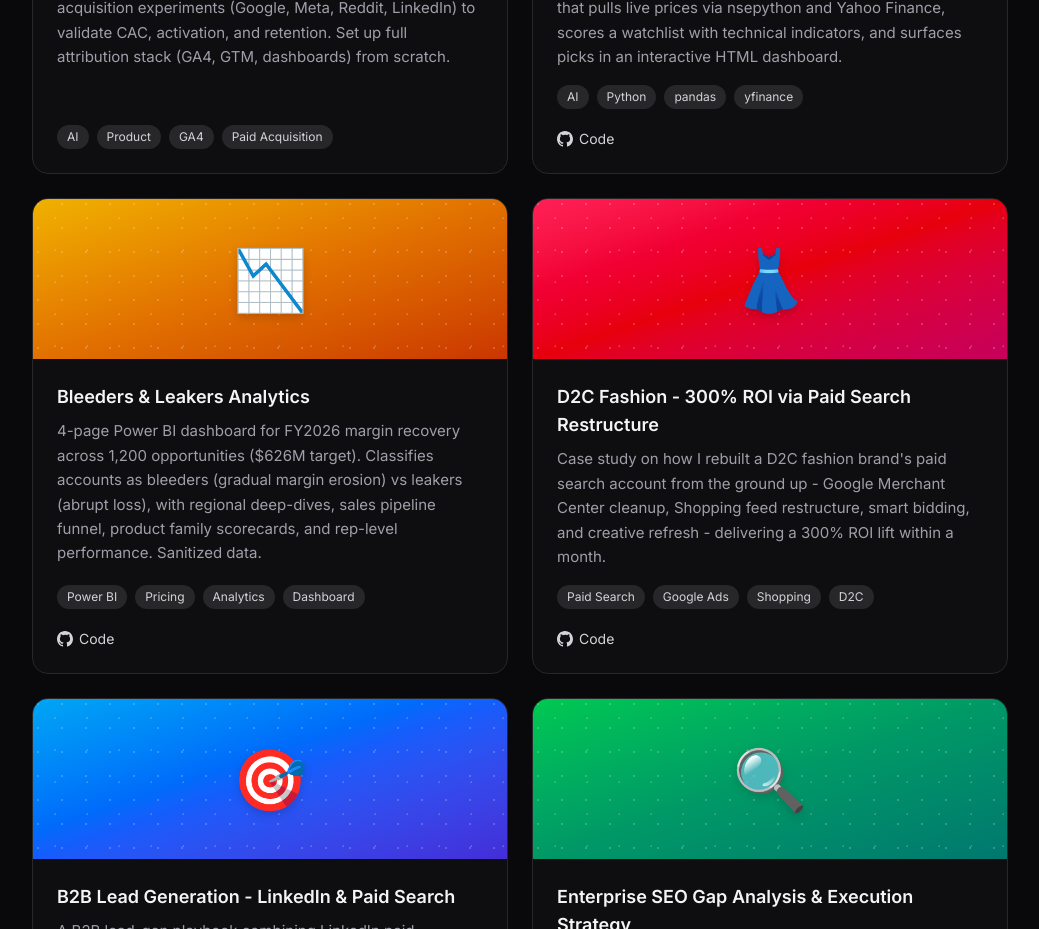
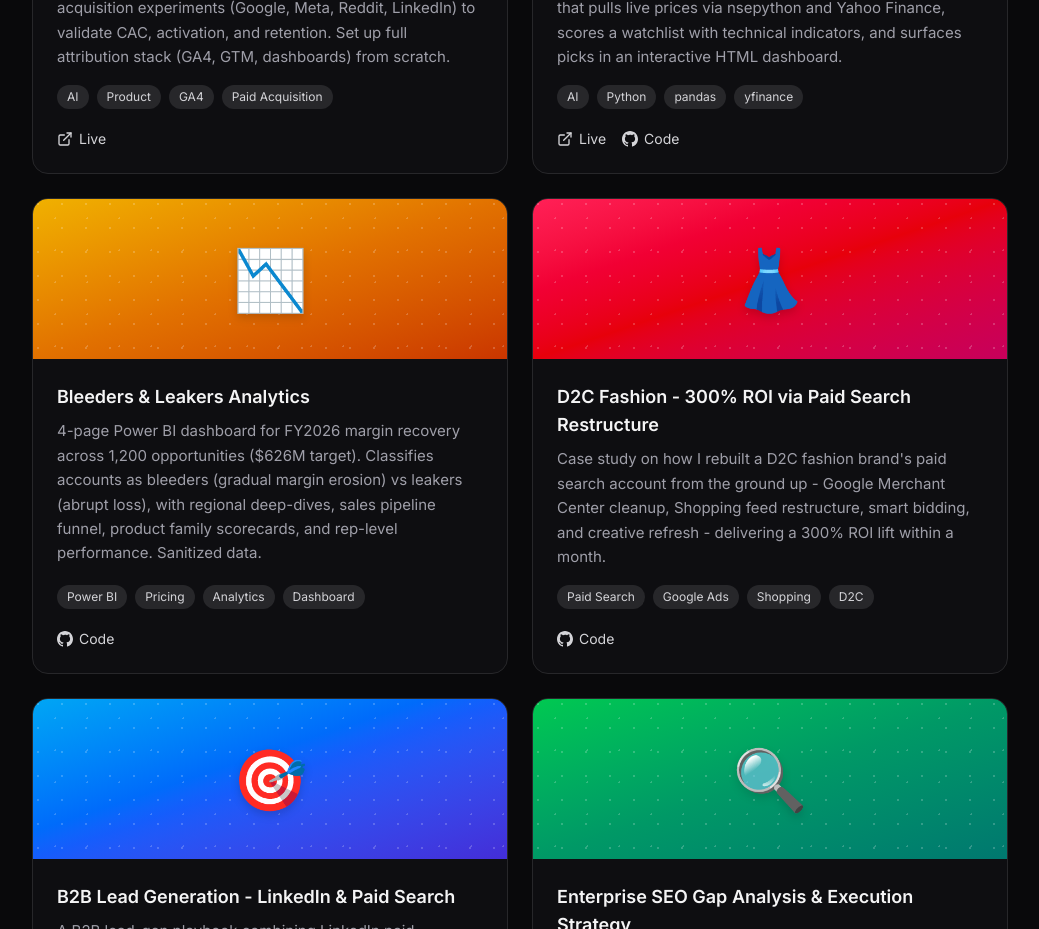
Before and after one commit to arokhith1998/adhi-portfolio, a Next.js app: page / in a window 1280 px wide. Shown: the part 3140-4069 px from the top of the page, without its empty margins (120-1159 px from the left). Built offline with nearby package versions, Linux system fonts and the light colour scheme.

Commit message:
Add live links for SwipeHire and NSE Bot

```diff
--- a/src/components/Projects.tsx
+++ b/src/components/Projects.tsx
@@ -24,7 +24,7 @@
     blurb:
       "Built an AI job-matching MVP and ran paid + organic acquisition experiments (Google, Meta, Reddit, LinkedIn) to validate CAC, activation, and retention. Set up full attribution stack (GA4, GTM, dashboards) from scratch.",
     tags: ["AI", "Product", "GA4", "Paid Acquisition"],
-    link: null,
+    link: "https://swipehire.io/",
     repo: null,
     gradient: "from-fuchsia-600 via-pink-600 to-rose-700",
     emoji: "💼",
@@ -34,7 +34,7 @@
     blurb:
       "A local paper-trading system for the Indian stock market that pulls live prices via nsepython and Yahoo Finance, scores a watchlist with technical indicators, and surfaces picks in an interactive HTML dashboard.",
     tags: ["AI", "Python", "pandas", "yfinance"],
-    link: null,
+    link: "https://nse-bot-lake.vercel.app/",
     repo: "https://github.com/arokhith1998/nse-bot",
     gradient: "from-emerald-500 via-teal-600 to-cyan-700",
     emoji: "📈",
```
